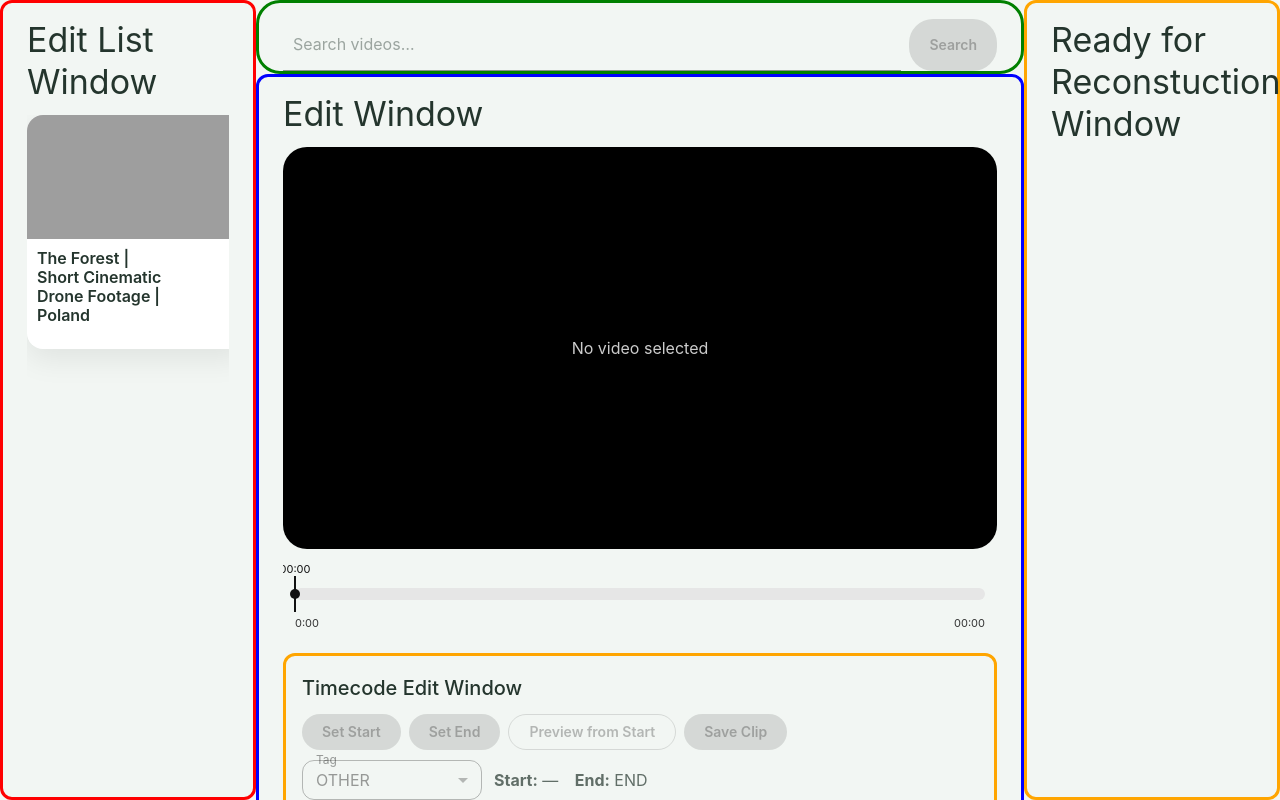
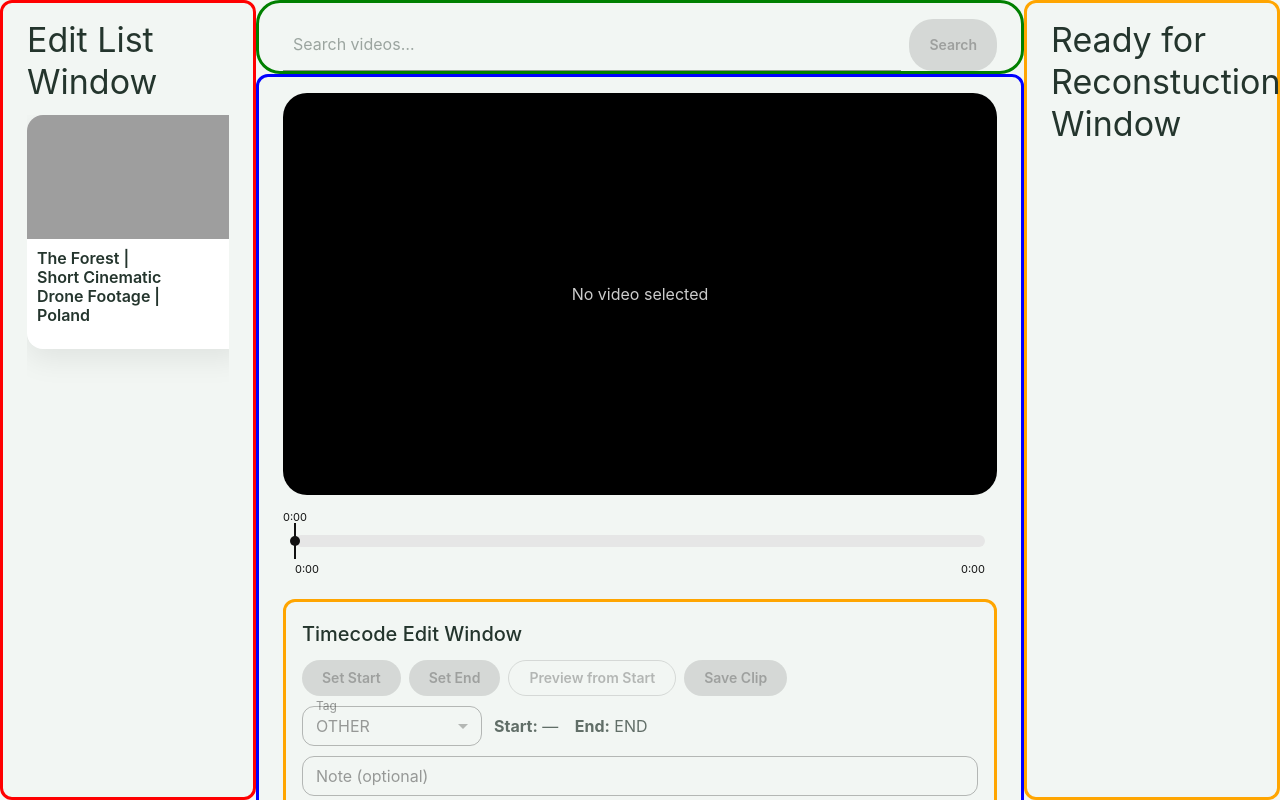
Before and after one commit to mirkofebbo/forest-recomposer, a React (Vite) app: page / in a window 1280 px wide. Built offline with nearby package versions, Linux system fonts and the light colour scheme; grey boxes are pictures that could not be loaded; some icons are missing.

Commit message:
added timeline

```diff
--- a/src/components/editWindow.tsx
+++ b/src/components/editWindow.tsx
@@ -85,10 +85,6 @@ export default function EditWindow({
   return (
     <Container sx={[mode === "DEBUG" && { border: "3px solid blue", borderRadius: 1 }, { height: "100%", display: "flex", flexDirection: "column", minHeight: 0 }]}>
       <Box sx={{ mt: 2 }}>
-        <Typography variant="h4" gutterBottom>
-          Edit Window
-        </Typography>
-
         <Box sx={{ width: "100%", aspectRatio: "16 / 9", bgcolor: "black", borderRadius: 2, overflow: "hidden" }}>
           {video?.videoId ? (
             <YouTubePlayer videoId={video.videoId} onPlayerReady={setPlayer} />
@@ -119,7 +115,6 @@ export default function EditWindow({
           player={player}
           video={video}
           onSaveClip={saveClipToManifest}
-          // 👇 Add these two optional props to TimecodeEditor (small tweak)
           onDraftStartChange={setDraftStart}
           onDraftEndChange={setDraftEnd}
         />
--- a/src/components/timecodeEditor.tsx
+++ b/src/components/timecodeEditor.tsx
@@ -20,22 +20,34 @@ export function TimecodeEditor({
     player,
     video,
     onSaveClip,
+    onDraftStartChange,
+    onDraftEndChange,
 }: {
     player: any | null;
     video: VideoItem | undefined;
     onSaveClip: (clip: Clip) => void;
+    onDraftStartChange: (start: number | null) => void;
+    onDraftEndChange: (end: number | null) => void;
 }) {
     const [start, setStart] = useState<number | null>(null);
     const [end, setEnd] = useState<number | null>(null);
     const [note, setNote] = useState("");
-    const [tags, setTags] = useState<TagList[]>(["OTHER"]); // ✅ default tag
+    const [tags, setTags] = useState<TagList[]>(["OTHER"]);
 
     const canUse = Boolean(player && video?.videoId);
 
     const now = () => (player ? Number(player.getCurrentTime?.() ?? 0) : 0);
 
-    const setStartNow = () => setStart(now());
-    const setEndNow = () => setEnd(now());
+    const setStartNow = () => {
+        const t = now();
+        setStart(t);
+        onDraftStartChange?.(t);
+    };
+    const setEndNow = () => {
+        const t = now();
+        setEnd(t);
+        onDraftEndChange?.(t);
+    };
 
     const swapIfNeeded = (a: number, b: number) => (a <= b ? [a, b] : [b, a]);
 
--- a/src/components/videoTimelineD3.tsx
+++ b/src/components/videoTimelineD3.tsx
@@ -1,9 +1,17 @@
-import React, { useEffect, useMemo, useRef } from "react";
+import React, { useEffect, useMemo, useRef, useState } from "react";
 import * as d3 from "d3";
 import type { Clip } from "../types";
 
 function clamp(n: number, a: number, b: number) {
     return Math.max(a, Math.min(b, n));
+}
+
+function fmtHMS(seconds: number) {
+    const s = Math.floor(seconds % 60);
+    const m = Math.floor((seconds / 60) % 60);
+    const h = Math.floor(seconds / 3600);
+    const pad = (n: number) => String(n).padStart(2, "0");
+    return h > 0 ? `${h}:${pad(m)}:${pad(s)}` : `${m}:${pad(s)}`;
 }
 
 type Props = {
@@ -23,23 +31,39 @@ export default function VideoTimelineD3({
     end,
     savedClips = [],
     onSeek,
-    height = 64,
+    height = 70,
 }: Props) {
+    const wrapperRef = useRef<HTMLDivElement | null>(null);
     const svgRef = useRef<SVGSVGElement | null>(null);
+    const [width, setWidth] = useState(0);
 
-    const fmt = useMemo(() => d3.timeFormat("%M:%S"), []);
-    const fmtTime = (t: number) => {
-        return fmt(new Date(t * 1000));
-    };
+    // Measure width reliably
+    useEffect(() => {
+        const el = wrapperRef.current;
+        if (!el) return;
+
+        const ro = new ResizeObserver(() => {
+            const w = Math.floor(el.getBoundingClientRect().width);
+            if (w > 0) setWidth(w);
+        });
+
+        ro.observe(el);
+
+        // initial measure
+        const w0 = Math.floor(el.getBoundingClientRect().width);
+        if (w0 > 0) setWidth(w0);
+
+        return () => ro.disconnect();
+    }, []);
 
     useEffect(() => {
         const svgEl = svgRef.current;
         if (!svgEl) return;
+        if (width <= 0) return;
 
-        const width = svgEl.clientWidth || 600;
-        const margin = { top: 14, right: 12, bottom: 18, left: 12 };
-        const innerW = width - margin.left - margin.right;
-        const innerH = height - margin.top - margin.bottom;
+        const margin = { top: 16, right: 12, bottom: 18, left: 12 };
+        const innerW = Math.max(1, width - margin.left - margin.right);
+        const innerH = Math.max(1, height - margin.top - margin.bottom);
 
         const dur = Math.max(0.001, duration || 0.001);
         const ct = clamp(currentTime || 0, 0, dur);
@@ -65,7 +89,7 @@ export default function VideoTimelineD3({
             .attr("rx", 6)
             .attr("fill", "#e6e6e6");
 
-        // Saved clips (ranges)
+        // Saved clips ranges
         if (savedClips.length) {
             g.append("g")
                 .selectAll("rect")
@@ -84,7 +108,7 @@ export default function VideoTimelineD3({
                 .attr("opacity", 0.35);
         }
 
-        // Current clip (start..end) highlight
+        // Draft clip highlight
         if (start != null) {
             const s = clamp(start, 0, dur);
             const e = clamp(end == null ? dur : end, 0, dur);
@@ -102,9 +126,10 @@ export default function VideoTimelineD3({
 
         // Start marker
         if (start != null) {
+            const s = x(clamp(start, 0, dur));
             g.append("line")
-                .attr("x1", x(clamp(start, 0, dur)))
-                .attr("x2", x(clamp(start, 0, dur)))
+                .attr("x1", s)
+                .attr("x2", s)
                 .attr("y1", innerH / 2 - 14)
                 .attr("y2", innerH / 2 + 14)
                 .attr("stroke", "#424242")
@@ -113,9 +138,10 @@ export default function VideoTimelineD3({
 
         // End marker
         if (end != null) {
+            const e = x(clamp(end, 0, dur));
             g.append("line")
-                .attr("x1", x(clamp(end, 0, dur)))
-                .attr("x2", x(clamp(end, 0, dur)))
+                .attr("x1", e)
+                .attr("x2", e)
                 .attr("y1", innerH / 2 - 14)
                 .attr("y2", innerH / 2 + 14)
                 .attr("stroke", "#424242")
@@ -124,26 +150,27 @@ export default function VideoTimelineD3({
         }
 
         // Playhead
+        const px = x(ct);
         g.append("line")
-            .attr("x1", x(ct))
-            .attr("x2", x(ct))
+            .attr("x1", px)
+            .attr("x2", px)
             .attr("y1", innerH / 2 - 18)
             .attr("y2", innerH / 2 + 18)
             .attr("stroke", "#111")
             .attr("stroke-width", 2);
 
         g.append("circle")
-            .attr("cx", x(ct))
+            .attr("cx", px)
             .attr("cy", innerH / 2)
             .attr("r", 5)
             .attr("fill", "#111");
 
-        // Axis labels (just 0 and end, plus a current time label)
+        // Labels (these are your “timecodes”)
         g.append("text")
             .attr("x", 0)
             .attr("y", innerH + 14)
             .attr("font-size", 11)
-            .attr("fill", "#333")
+            .attr("fill", "#111")
             .text("0:00");
 
         g.append("text")
@@ -151,18 +178,18 @@ export default function VideoTimelineD3({
             .attr("y", innerH + 14)
             .attr("text-anchor", "end")
             .attr("font-size", 11)
-            .attr("fill", "#333")
-            .text(fmtTime(dur));
+            .attr("fill", "#111")
+            .text(fmtHMS(dur));
 
         g.append("text")
-            .attr("x", x(ct))
+            .attr("x", px)
             .attr("y", -2)
             .attr("text-anchor", "middle")
             .attr("font-size", 11)
             .attr("fill", "#111")
-            .text(fmtTime(ct));
+            .text(fmtHMS(ct));
 
-        // Click-to-seek interaction (transparent overlay)
+        // Click-to-seek overlay
         g.append("rect")
             .attr("x", 0)
             .attr("y", innerH / 2 - 18)
@@ -173,10 +200,13 @@ export default function VideoTimelineD3({
             .on("click", (event) => {
                 if (!onSeek) return;
                 const [mx] = d3.pointer(event);
-                const t = x.invert(mx);
-                onSeek(clamp(t, 0, dur));
+                onSeek(clamp(x.invert(mx), 0, dur));
             });
-    }, [duration, currentTime, start, end, savedClips, onSeek, height]);
+    }, [width, duration, currentTime, start, end, savedClips, onSeek, height]);
 
-    return <svg ref={svgRef} />;
+    return (
+        <div ref={wrapperRef} style={{ width: "100%" }}>
+            <svg ref={svgRef} />
+        </div>
+    );
 }
```
